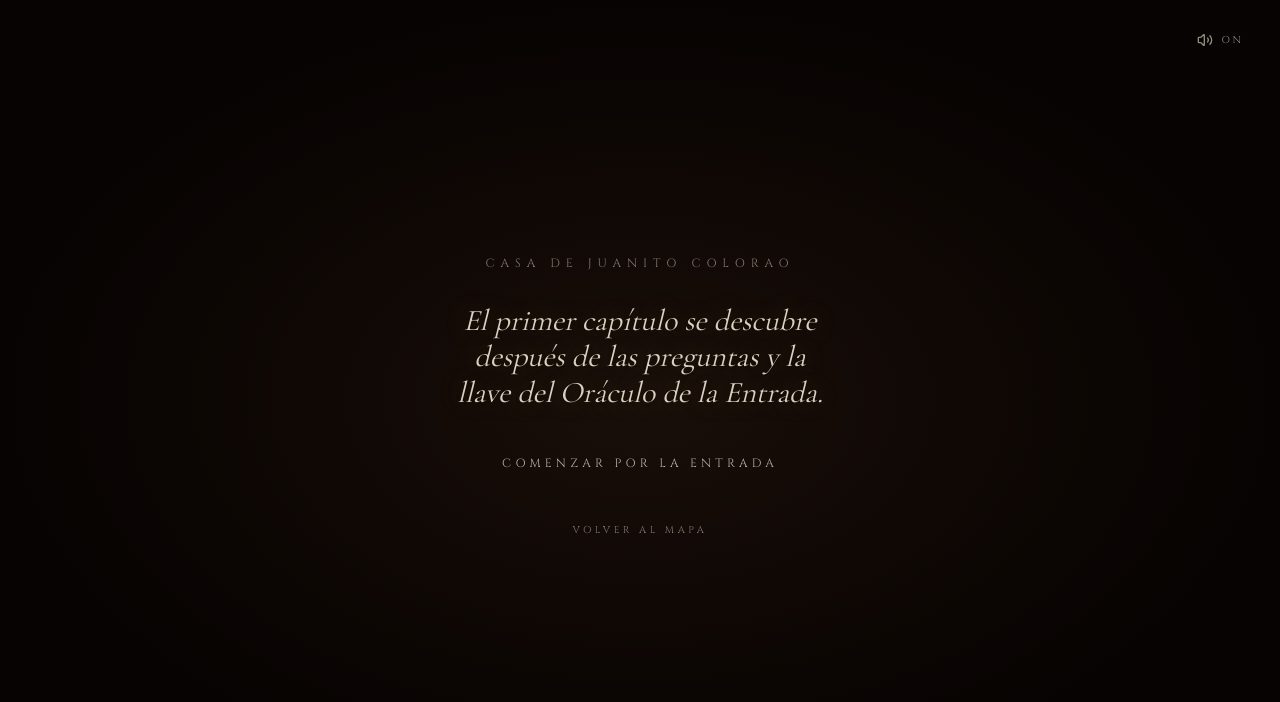
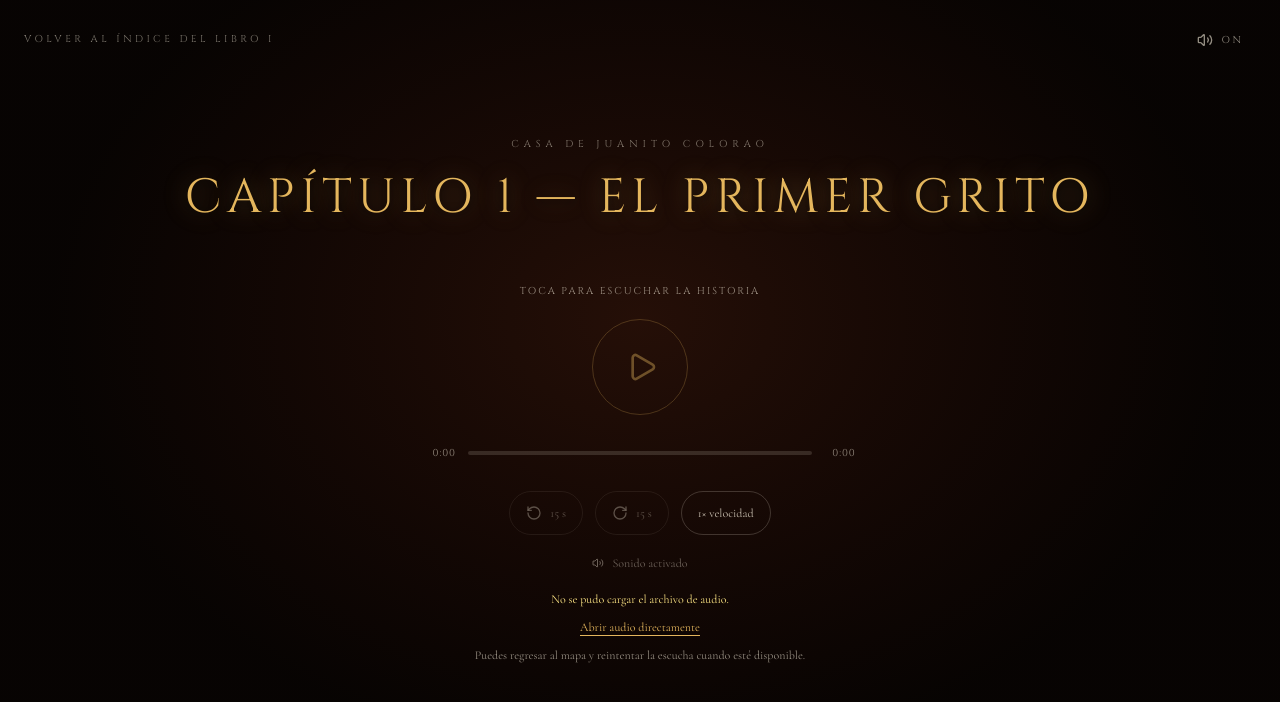
Before and after one commit to ganadores2/juancoloraoleyendas, a Next.js app: page /libro/1/capitulo/1 in a window 1280 px wide. Shown: the top 702 px of the page. Built offline with nearby package versions, Linux system fonts and the light colour scheme.

Commit message:
fix: allow direct audiobook listening without repeating cinematic oracle route

```diff
--- a/components/san-yallego/capitulo/chapter-screen.tsx
+++ b/components/san-yallego/capitulo/chapter-screen.tsx
@@ -4,10 +4,8 @@ import Link from 'next/link'
 import { useState } from 'react'
 import { useProgress, useWhisper } from '@/hooks/use-san-yallego'
 import { type Chapter } from '@/lib/san-yallego/chapters'
-import { isSiteUnlocked } from '@/lib/san-yallego/progress'
 import { getSite, LOCKED_PATH_MESSAGE, siteLabel } from '@/lib/san-yallego/sites'
 import { ritualButton } from '../ritual'
-import { SealedSite } from '../sealed-site'
 import { Whisper } from '../whisper'
 import { AudioPlayer } from './audio-player'
 import { ChapterPaths } from './chapter-paths'
@@ -19,27 +17,9 @@ export function ChapterScreen({ chapter }: { chapter: Chapter }) {
   const site = getSite(chapter.siteId)!
 
   if (!hydrated) return <main className="min-h-dvh bg-black" />
-  if (!isSiteUnlocked(site, progress)) {
-    return (
-      <SealedSite
-        title={siteLabel(site)}
-        message="El primer capítulo se descubre después de las preguntas y la llave del Oráculo de la Entrada."
-        nextHref="/sitio/entrada"
-        nextLabel="Comenzar por la Entrada"
-      />
-    )
-  }
-  if (chapter.book === 1 && !progress.visitedSites.includes('casa-de-juanito')) {
-    return (
-      <SealedSite
-        title={siteLabel(site)}
-        message="Antes de explorar los capítulos del Libro I, completa primero el recorrido cinematográfico de la Casa de Juanito."
-        nextHref="/sitio/casa-de-juanito"
-        nextLabel="Iniciar el descenso a la Casa"
-      />
-    )
-  }
-
+  // Las rutas del audiolibro son públicas desde el índice oficial.
+  // Los oráculos y el acceso a los sitios siguen protegidos en sus propias rutas.
+  // Así no se obliga a repetir los vuelos al cambiar de vista previa de Vercel.
   const completed = justFinished || progress.completedChapters.includes(chapter.id)
   const heading = `CAPÍTULO ${chapter.number} — ${chapter.title.toUpperCase()}`
 
@@ -105,8 +85,8 @@ export function ChapterScreen({ chapter }: { chapter: Chapter }) {
         </nav>
       ))}
 
-      <Link href="/mapa" className={ritualButton('quiet', 'absolute left-4 top-4 px-0 md:left-6 md:top-6')}>
-        Volver al mapa
+      <Link href="/libro/1" className={ritualButton('quiet', 'absolute left-4 top-4 px-0 md:left-6 md:top-6')}>
+        Volver al índice del Libro I
       </Link>
 
       <Whisper message={message} nonce={nonce} />
```
